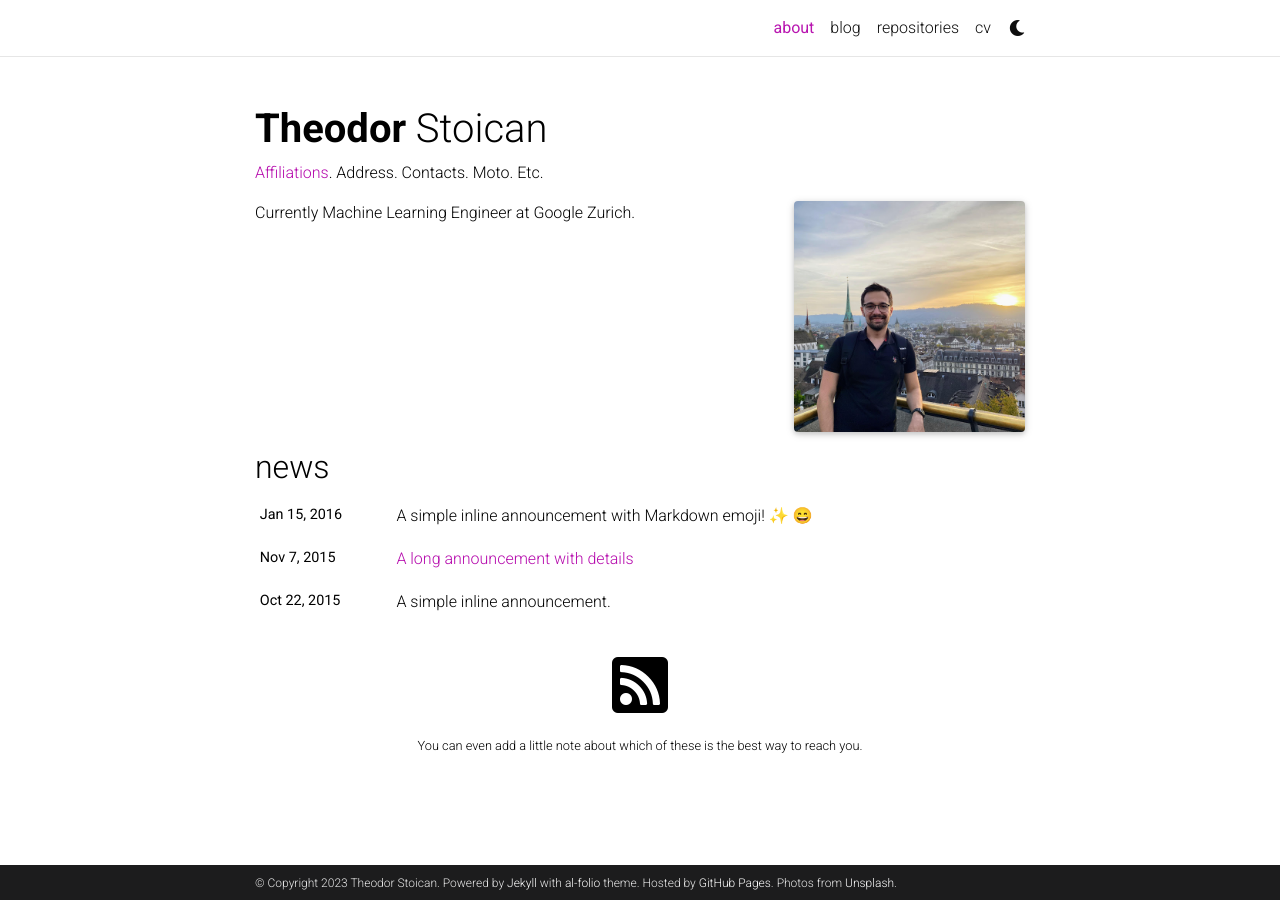
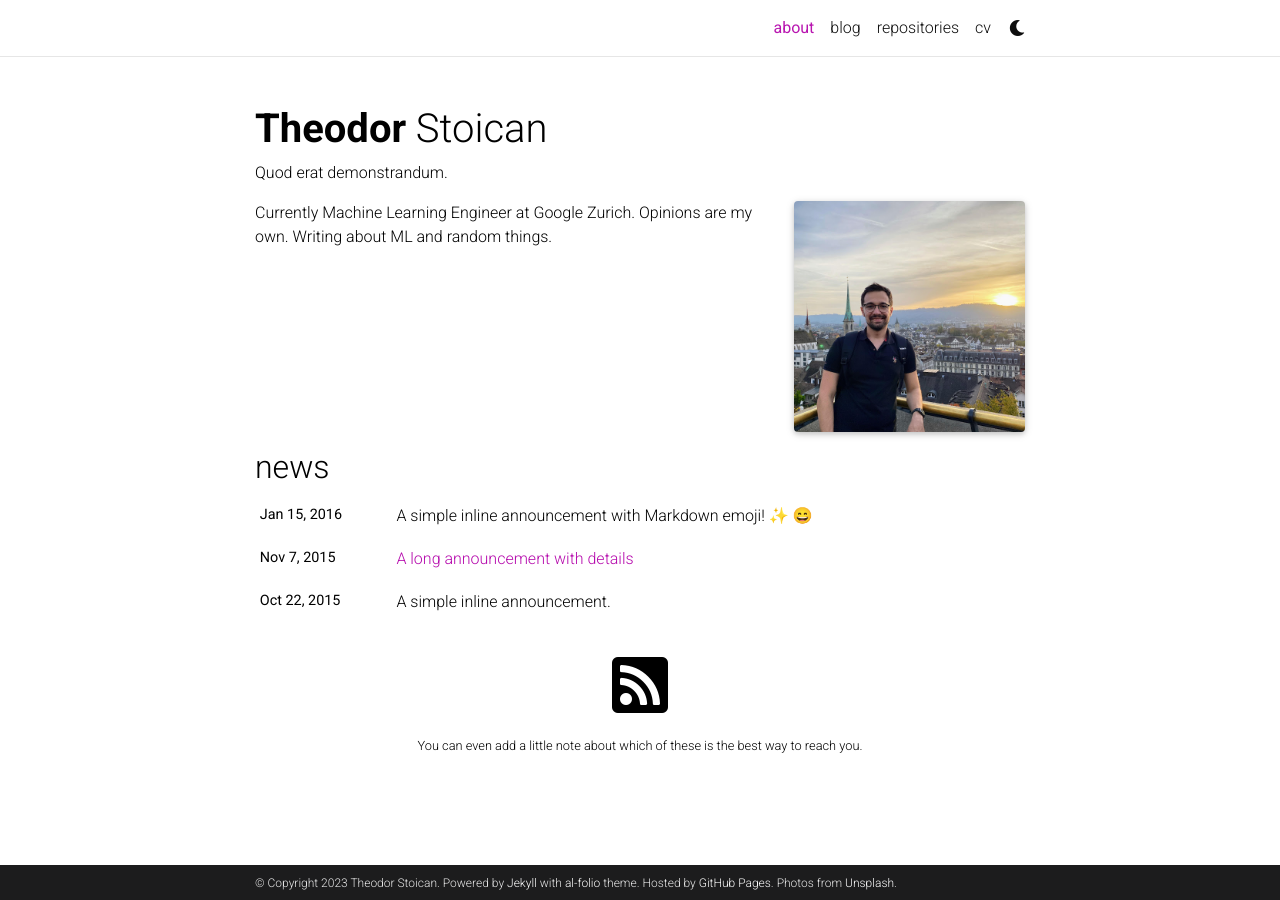
Before and after one commit to theostoican/theostoican.github.io, a Jekyll site: the page built from _pages/about.md, in a window 1280 px wide. Built offline with Jekyll 4.4.1, drawn with Linux system fonts in a browser that asks for light colours; full-size pictures stand in for the smaller copies a plugin makes; emoji names are drawn with the system emoji font; comment, search, counter and statistics services are not loaded; a style sheet for code colours, icons or effects is not loaded.

Commit message:
Edit cv.

```diff
--- a/_pages/about.md
+++ b/_pages/about.md
@@ -2,7 +2,7 @@
 layout: about
 title: about
 permalink: /
-subtitle: <a href='#'>Affiliations</a>. Address. Contacts. Moto. Etc.
+subtitle: Quod erat demonstrandum.
 
 profile:
   align: right
@@ -15,4 +15,4 @@ selected_papers: false # includes a list of papers marked as "selected={true}"
 social: true  # includes social icons at the bottom of the page
 ---
 
-Currently Machine Learning Engineer at Google Zurich.
+Currently Machine Learning Engineer at Google Zurich. Opinions are my own. Writing about ML and random things.
```
